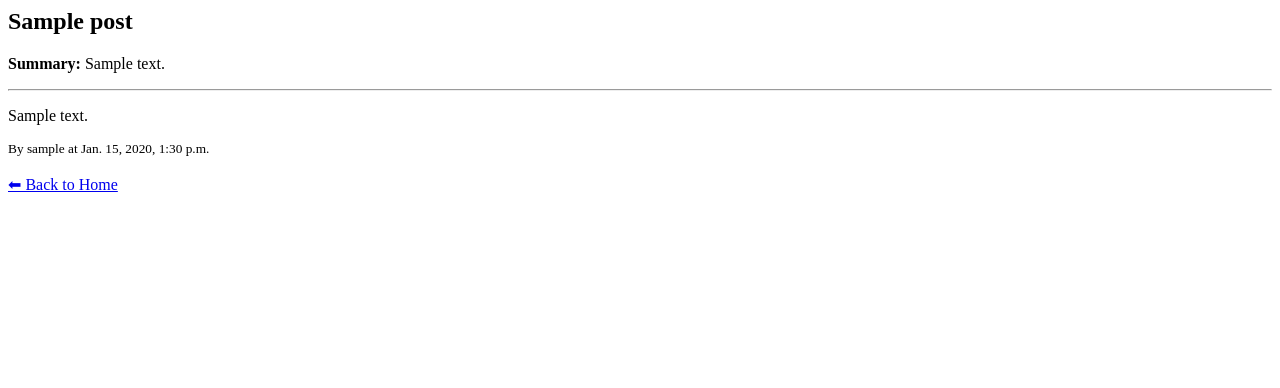
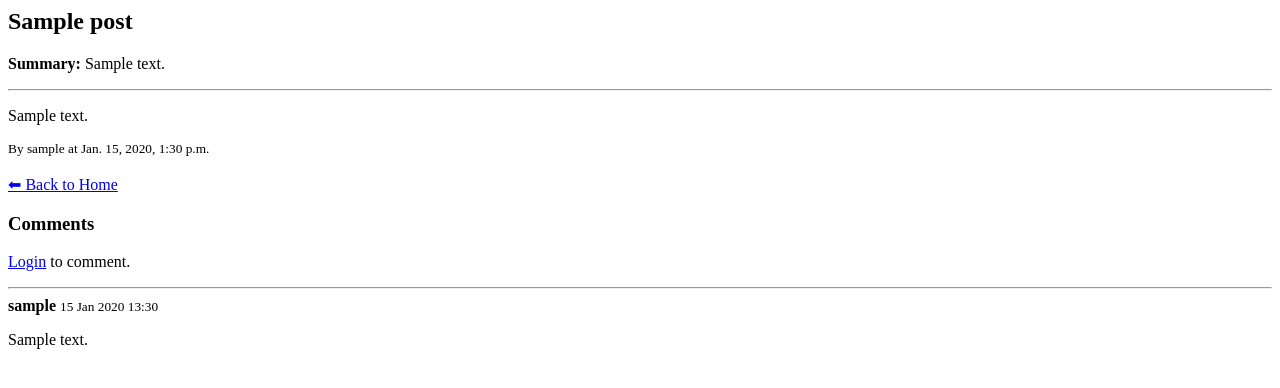
Before and after one commit to Erfan-0/django-social-blog, a Django app: page /post/1/ in a window 1280 px wide. Shown: the top 388 px of the page. Run offline with Django 5.2, Linux system fonts and the light colour scheme; tables that the repository leaves empty hold one stand-in row (values such as "Sample post").

Commit message:
add comment

```diff
--- a/posts/models.py
+++ b/posts/models.py
@@ -16,6 +16,15 @@ def __str__(self):
     return self.title
 
 
+class Comment(models.Model):
+    post = models.ForeignKey(Post, on_delete=models.CASCADE, related_name= 'comments')
+    author = models.ForeignKey(User, on_delete=models.CASCADE, related_name= 'comments_authored')
+    content = models.TextField(max_length=450)
+    title = models.TextField(max_length=200)
+    created_at = models.DateTimeField(auto_now_add=True)
+
+    def __str__(self):
+        return f"{self.author.username} - {self.content[:20]}"
 
 class User(models.Model):
     username = models.CharField(max_length=25)
--- a/posts/templates/posts/post_detail.html
+++ b/posts/templates/posts/post_detail.html
@@ -6,3 +6,27 @@
 
 <br><br>
 <a href="{% url 'home' %}">⬅ Back to Home</a>
+
+<h3>Comments</h3>
+
+{% if user.is_authenticated %}
+    <form method="POST" action="{% url 'add_comment' post.id %}">
+        {% csrf_token %}
+        {{ form.as_p }}
+        <button type="submit" class="btn btn-primary btn-sm mt-2">Add Comment</button>
+    </form>
+{% else %}
+    <p><a href="{% url 'login' %}">Login</a> to comment.</p>
+{% endif %}
+
+<hr>
+
+{% for comment in post.comments.all %}
+    <div class="mb-2">
+        <strong>{{ comment.author.username }}</strong>
+        <small class="text-muted">{{ comment.created_at|date:"d M Y H:i" }}</small>
+        <p>{{ comment.content }}</p>
+    </div>
+{% empty %}
+    <p>No comments yet.</p>
+{% endfor %}
--- a/posts/urls.py
+++ b/posts/urls.py
@@ -11,5 +11,6 @@ urlpatterns = [
     path('create/', views.create_post, name='create_post'),
     path('post/<int:post_id>/', views.post_details, name='post_detail'),
     path('edit/<int:post_id>/', views.edit_post, name='edit_post'),
-    path('delete/<int:post_id>/', views.delete_post, name='delete_post')
+    path('delete/<int:post_id>/', views.delete_post, name='delete_post'),
+    path('post/<int:post_id>/comment/', views.add_comment, name='add_comment')
 ]
--- a/posts/views.py
+++ b/posts/views.py
@@ -11,6 +11,10 @@ from django.contrib.auth import login
 from django.contrib.auth.decorators import login_required
 from django.shortcuts import get_object_or_404
 from django.contrib import messages
+from .models import Post, Comment
+from .forms import CommentForm
+
+
 
 
 def home(request):
@@ -104,3 +108,21 @@ def delete_post(request, post_id):
     post.delete()
     messages.success(request, "Post deleted successfully!")
     return redirect('profile')
+
+
+def add_comment(request, post_id):
+    post = get_object_or_404(Post, id=post_id)
+
+    if request.method == 'POST':
+        form = CommentForm(request.POST)
+        if form.is_valid():
+            comment = form.save(commit=False)
+            comment.author = request.user
+            comment.post = post
+            comment.save()
+            messages.success(request, "Comment added successfully!")
+            return redirect('post_detail', post_id=post.id)
+    else:
+        form = CommentForm()
+
+    return render(request, 'posts/post_detail.html', {'post': post, 'form': form})
```
Also changed, not shown: posts/forms.py (added, +10 -0 lines), posts/migrations/0006_comment.py (added), posts/migrations/0007_rename_created_ad_comment_created_at_and_more.py (added), posts/migrations/0008_alter_comment_created_at.py (added).
